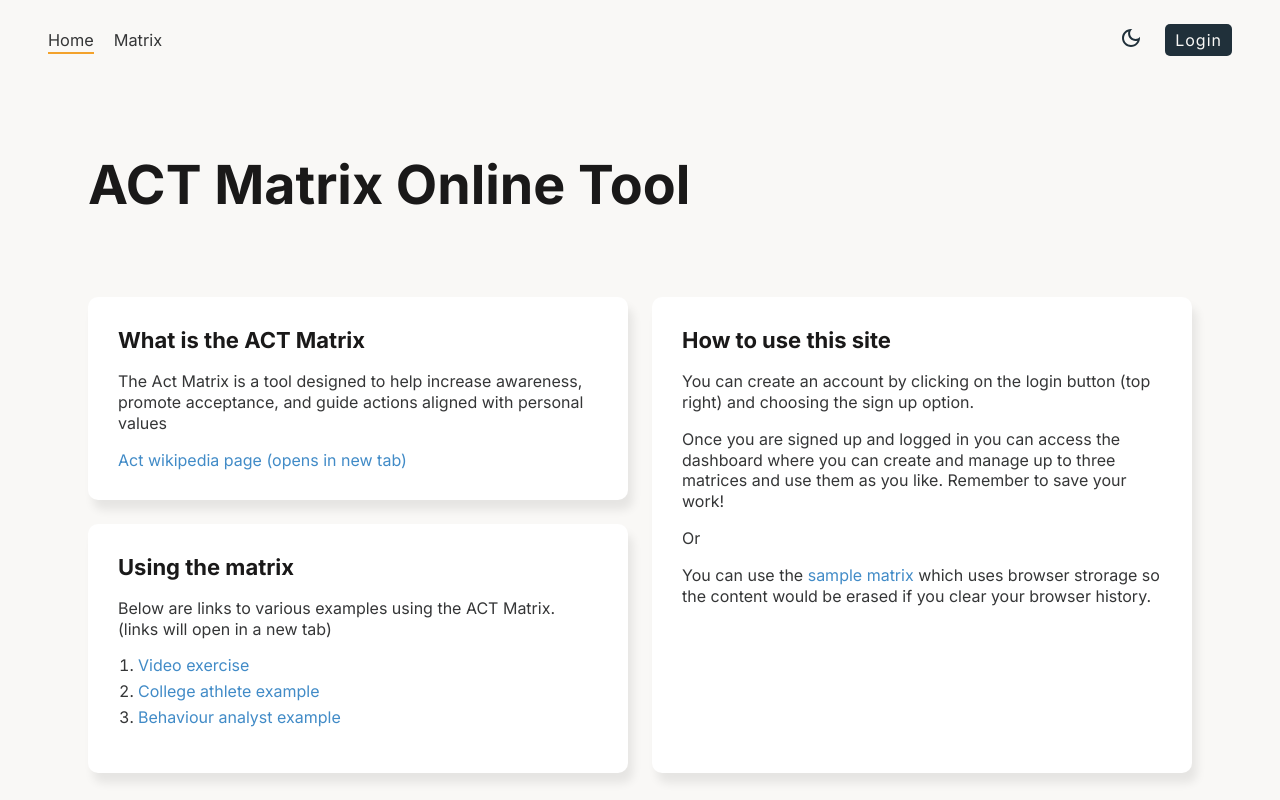
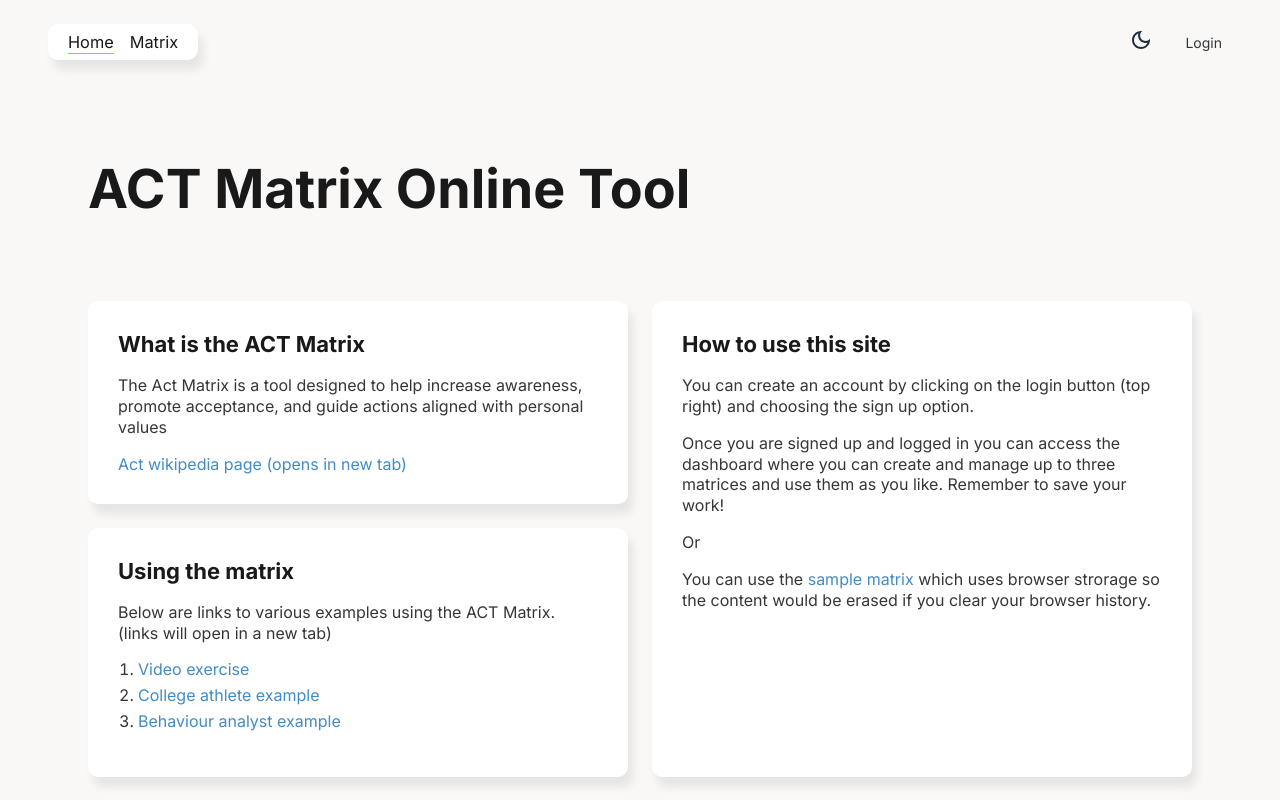
Before and after one commit to MauritzLM/act-matrix, a React (Vite) app: page / in a window 1280 px wide. Shown: the top 800 px of the page. Built offline with nearby package versions, Linux system fonts and the light colour scheme; no server answers; what @tiptap/extension-color would draw is missing.

Commit message:
added surface color, updated desktop nav styles

```diff
--- a/src/index.scss
+++ b/src/index.scss
@@ -42,6 +42,7 @@
   --borderColor: #bdbdbd;
   --navBackground: #00838f;
   --surfaceColor-1: var(--grey-100);
+  --surfaceColor-2: var(--grey-300);
   --toolTipBackground: var(--primary-50);
 
   // matrix colors
@@ -69,19 +70,20 @@
   --boxShadowColor: rgba(221, 221, 221, .8);
   --boxShadowColor2: #c8dbd9;
   --formBoxShadowColor: var(--grey-500);
-  --editorColor: #fff;
+  --editorColor: var(--grey-100);
   --userPanelBackground: #fff;
   --selectedBackground: var(--primary-200);
   --borderColor: var(--grey-200);
   --navBackground: var(--grey-700);
 
   --surfaceColor-1: white;
+  --surfaceColor-2: var(--grey-200);
   --toolTipBackground: white;
 }
 
 .app[data-theme='dark'] {
   --bodyBackgroundColor: var(--grey-900);
-  --headingColor: var(--grey-100);
+  --headingColor: var(--grey-200);
   --bodyTextColor: var(--grey-400);
   --matrixBackground: var(--primary-700);
   --matrixSaveBtn: var(--accentGreen-500);
@@ -90,13 +92,14 @@
   --boxShadowColor: var(--grey-900);
   --boxShadowColor2: #131313;
   --formBoxShadowColor: var(--grey-900);
-  --editorColor: #000000;
+  --editorColor: #3D4144;
   --userPanelBackground: var(--grey-800);
   --selectedBackground: var(--primary-900);
   --borderColor: var(--grey-900);
   --navBackground: var(--grey-800);
 
   --surfaceColor-1: var(--grey-800);
+  --surfaceColor-2: var(--grey-700);
   --toolTipBackground: var(--grey-800);
 }
 
@@ -332,7 +335,7 @@ a {
       flex-direction: column;
       align-items: start;
       justify-content: center;
-      gap: 20px;
+      gap: 16px;
       width: 100%;
       border-radius: 5px;
       padding: 35px;
@@ -345,14 +348,14 @@ a {
         margin-right: 0;
 
         a {
-          color: var(--bodyTextColor);
+          color: var(--headingColor);
           text-decoration: none;
-          padding-bottom: .1em;
+          padding-bottom: .5px;
           font-size: 16px;
         }
 
         .cs-active {
-          border-bottom: 2px solid var(--primary-400);
+          border-bottom: 1px solid var(--primary-400);
         }
 
       }
@@ -370,13 +373,13 @@ a {
 
     .cs-button {
       border: none;
-      background-color: var(--secondary-800);
       padding: 6px 10px;
       text-decoration: none;
-      color: var(--grey-100);
+      color: var(--bodyTextColor);
       height: fit-content;
       border-radius: 5px;
-      letter-spacing: 1px;
+      // letter-spacing: 1px;
+      font-size: 14px;
 
       // &:hover {
       //   box-shadow: 4px 4px 6px var(--boxShadowColor2);
@@ -418,7 +421,11 @@ footer {
       display: flex;
       justify-content: center;
       width: auto;
-      padding: 0;
+      padding: 8px 20px;
+      background-color: var(--surfaceColor-1);
+      border-radius: 10px;
+      box-shadow: 5px 10px 10px rgba(0,0,0,.08);
+
 
       ul {
         width: auto;
```
